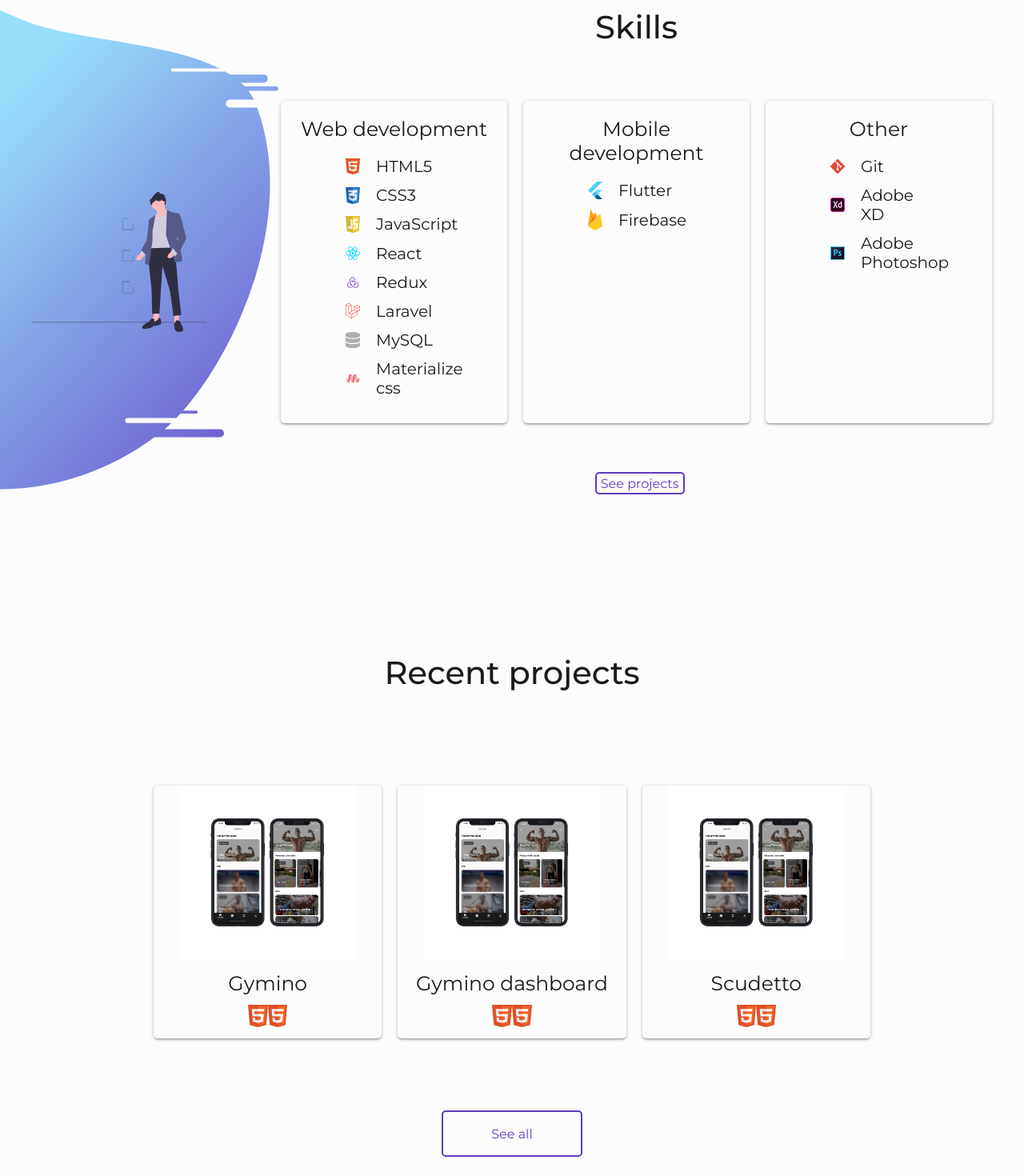
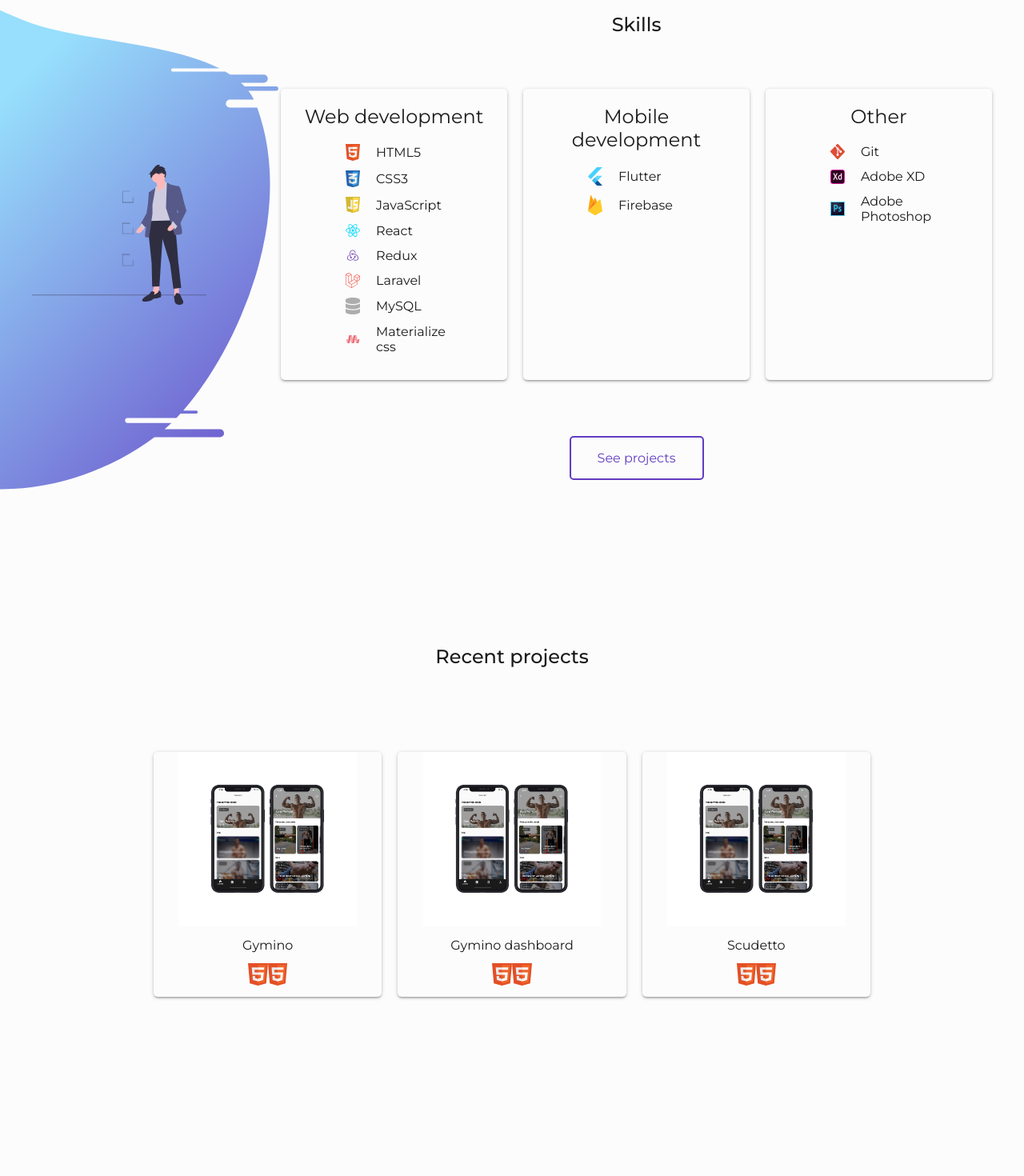
Before and after one commit to sarabrzostek/portfolio, a React (Create React App) app: page / in a window 1280 px wide. Shown: the part 940-2410 px from the top of the page at 80% size. Built offline with nearby package versions, Linux system fonts and the light colour scheme.

Commit message:
Bug fixes

```diff
--- a/src/assets/styles/_mixins.scss
+++ b/src/assets/styles/_mixins.scss
@@ -5,10 +5,12 @@
 @mixin button {
   font-size: 2vmin;
   font-weight: 400;
-  padding: 2% 4% 2% 4%;
+  padding: 1rem 2rem;
   margin-top: 20px;
   min-width: 100px;
   text-align: center;
+  width: -moz-min-content;
+  width: -webkit-min-content;
   width: fit-content;
   background-color: transparent;
   border-radius: 5px;
--- a/src/components/ContactPage/ContactPage.js
+++ b/src/components/ContactPage/ContactPage.js
@@ -19,6 +19,9 @@ class ContactPage extends React.Component {
     isLoading: false,
   };
   validateForm = (errors) => {
+    const { from_name, reply_to, message_html } = this.state;
+    if (from_name === "" || reply_to === "" || message_html === "") return false;
+
     let valid = true;
     Object.values(errors).forEach((val) => val.length > 0 && (valid = false));
 
@@ -117,21 +120,23 @@ class ContactPage extends React.Component {
             <input
               type="text"
               name="from_name"
+              id="name"
               onChange={this.handleInputChange}
               value={this.state.from_name}
             />
             {errors.name.length > 0 && <span className="error-msg">{errors.name}</span>}
 
-            <label htmlFor="reply_to">Email</label>
+            <label htmlFor="email">Email</label>
             <input
               type="email"
               name="reply_to"
+              id="email"
               onChange={this.handleInputChange}
               value={this.state.reply_to}
             />
             {errors.email.length > 0 && <span className="error-msg">{errors.email}</span>}
 
-            <label htmlFor="message_html">Message</label>
+            <label htmlFor="message">Message</label>
             <textarea
               name="message_html"
               id="message"
--- a/src/components/ContactPage/ContactPage.scss
+++ b/src/components/ContactPage/ContactPage.scss
@@ -20,7 +20,8 @@
   grid-template-areas: "contact    illustration";
 
   .title {
-    @include font-size(40px);
+    font-size: 3vmin;
+
     @include theme() {
       color: themed("textColor");
     }
@@ -29,6 +30,10 @@
     margin: 0;
     text-align: left;
     padding: 0 0 5% 0;
+
+    @include mobile {
+      font-size: 6vmin;
+    }
   }
 
   #contact-illustration {
@@ -54,13 +59,21 @@ section.contact-info {
     }
 
     .icon {
-      @include font-size(20px);
+      font-size: 2vmin;
       padding-right: 20px;
+
+      @include mobile {
+        font-size: 4vmin;
+      }
     }
 
     p {
-      @include font-size(16px);
+      font-size: 2vmin;
       margin: 0;
+
+      @include mobile {
+        font-size: 4vmin;
+      }
     }
   }
 
@@ -92,7 +105,7 @@ form {
   }
 
   label {
-    @include font-size(16px);
+    font-size: 1.5vmin;
     @include theme() {
       color: themed("textColor");
     }
@@ -101,6 +114,10 @@ form {
     &.error {
       color: map-get($colors, "error");
     }
+
+    @include mobile {
+      font-size: 3vmin;
+    }
   }
 
   label:not(:first-child) {
@@ -108,7 +125,7 @@ form {
   }
 
   input {
-    @include font-size(18px);
+    font-size: 1.5vmin;
     @include theme() {
       background-color: themed("cardColor");
       color: themed("textColor");
@@ -132,15 +149,23 @@ form {
     &.error {
       border-color: map-get($colors, "error");
     }
+
+    @include mobile {
+      font-size: 4vmin;
+    }
   }
 
   .error-msg {
-    @include font-size(14px);
+    font-size: 1.5vmin;
     color: map-get($colors, "error");
+
+    @include mobile {
+      font-size: 3vmin;
+    }
   }
 
   textarea {
-    @include font-size(18px);
+    font-size: 1.5vmin;
     @include theme() {
       background-color: themed("cardColor");
       color: themed("textColor");
@@ -154,6 +179,10 @@ form {
     height: 7rem;
     resize: none;
     transition: all 0.2s ease-in-out;
+
+    @include mobile {
+      font-size: 4vmin;
+    }
   }
 
   textarea:focus {
--- a/src/components/LandingPage/LandingPage.scss
+++ b/src/components/LandingPage/LandingPage.scss
@@ -62,15 +62,21 @@
   }
 
   h1 {
-    // @include font-size(50px);
     font-size: 6vmin;
     font-weight: bold;
+
+    @include mobile {
+      font-size: 6.5vmin;
+    }
   }
 
   h3 {
-    // @include font-size(30px);
     font-size: 3vmin;
     font-weight: normal;
+
+    @include mobile {
+      font-size: 3.5vmin;
+    }
   }
 }
 
--- a/src/components/Navbar/Navbar.scss
+++ b/src/components/Navbar/Navbar.scss
@@ -75,6 +75,7 @@ nav {
     padding: 0;
     width: 100%;
     height: 100%;
+    z-index: 1;
     background: linear-gradient(map-get($colors, "accent"), map-get($colors, "accent2"));
     text-align: center;
     clip-path: circle(20px at 100% -20%);
@@ -83,14 +84,14 @@ nav {
   }
 
   ul.nav-links.active {
-    clip-path: circle(200vmax at 90% -20%);
-    -webkit-clip-path: circle(200vmax at 90% -20%);
+    clip-path: circle(150vmax at 90% -20%);
+    -webkit-clip-path: circle(150vmax at 90% -20%);
   }
 
   ul.nav-links li {
     display: block;
     position: relative;
-    top: 35%;
+    top: 35vh;
   }
 
   ul.nav-links li a {
--- a/src/components/ProjectsPage/ProjectsPage.js
+++ b/src/components/ProjectsPage/ProjectsPage.js
@@ -43,12 +43,12 @@ class ProjectsPage extends React.Component {
         <div className="project-card" key={i}>
           <img src={project.image} className="project-image" alt={project.name} />
           <div className="details">
-            <h3 className="project-name">{project.name}</h3>
+            <h2 className="project-name">{project.name}</h2>
             {icons}
           </div>
           <div className="project-card-overflow">
             <a href={project.codeUrl} className="button" target="_blank" rel="noopener noreferrer">
-              Source code
+              See details
             </a>
           </div>
         </div>
@@ -59,7 +59,7 @@ class ProjectsPage extends React.Component {
       <div className="projects-page" name="projects-section">
         <h1 className="title">Recent projects</h1>
         <section className="projects">{projects}</section>
-        <div className="button">See all</div>
+        {this.state.projects.length > 3 && <div className="button">See all</div>}
       </div>
     );
   }
--- a/src/components/ProjectsPage/ProjectsPage.scss
+++ b/src/components/ProjectsPage/ProjectsPage.scss
@@ -7,13 +7,18 @@
   padding: 0 15% 0 15%;
 
   .title {
-    @include font-size(40px);
+    font-size: 3vmin;
+
     @include theme() {
       color: themed("textColor");
     }
     font-weight: 500;
     text-align: center;
     padding: 10% 0 10% 0;
+
+    @include mobile {
+      font-size: 6vmin;
+    }
   }
 
   .button {
@@ -57,8 +62,8 @@ section.projects {
         position: absolute;
         top: 50%;
         left: 50%;
-        margin-left: -76px;
-        margin-top: -22px;
+        margin-left: -84px;
+        margin-top: -26px;
         color: white;
         border-color: white;
       }
@@ -75,9 +80,13 @@ section.projects {
     }
 
     .project-name {
-      @include font-size(25px);
+      font-size: 2vmin;
       margin: 0 0 5% 0;
       font-weight: 400;
+
+      @include mobile {
+        font-size: 4vmin;
+      }
     }
     .technology-icon {
       width: 10%;
--- a/src/components/SkillsPage/SkillsPage.js
+++ b/src/components/SkillsPage/SkillsPage.js
@@ -113,7 +113,7 @@ class SkillsPage extends React.Component {
         <div className="cards">
           <div id="web" className={"card " + this.state.webCard} onClick={this.handleCardClick}>
             <div className="card-header">
-              <h3>Web development</h3>
+              <h2>Web development</h2>
               <FaChevronDown className="more-icon" />
             </div>
             <div className="card-content">{webSkills}</div>
@@ -125,7 +125,7 @@ class SkillsPage extends React.Component {
             onClick={this.handleCardClick}
           >
             <div className="card-header">
-              <h3>Mobile development</h3>
+              <h2>Mobile development</h2>
               <FaChevronDown className="more-icon" />
             </div>
             <div className="card-content">{mobileSkills}</div>
@@ -133,7 +133,7 @@ class SkillsPage extends React.Component {
 
           <div id="other" className={"card " + this.state.otherCard} onClick={this.handleCardClick}>
             <div className="card-header">
-              <h3>Other</h3>
+              <h2>Other</h2>
               <FaChevronDown className="more-icon" />
             </div>
             <div className="card-content">{otherSkills}</div>
--- a/src/components/SkillsPage/SkillsPage.scss
+++ b/src/components/SkillsPage/SkillsPage.scss
@@ -22,7 +22,8 @@
     ".                button";
 
   .title {
-    @include font-size(40px);
+    font-size: 3vmin;
+
     @include theme() {
       color: themed("textColor");
     }
@@ -30,6 +31,10 @@
     grid-area: title;
     justify-self: center;
     align-self: end;
+
+    @include mobile {
+      font-size: 6vmin;
+    }
   }
 }
 
@@ -164,24 +169,28 @@
     }
 
     .skill-description {
-      @include font-size(20px);
+      font-size: 2vmin;
       padding-left: 20px;
+
+      @include mobile {
+        font-size: 4vmin;
+      }
     }
-  }
-
-  .card:hover {
-    transform: scale(1.01);
   }
 }
 
 .card-header {
   padding-bottom: 20px;
 
-  h3 {
-    @include font-size(25px);
+  h2 {
+    font-size: 3vmin;
     margin: 0;
     font-weight: normal;
     text-align: center;
+
+    @include mobile {
+      font-size: 5vmin;
+    }
   }
 
   .more-icon {
```
